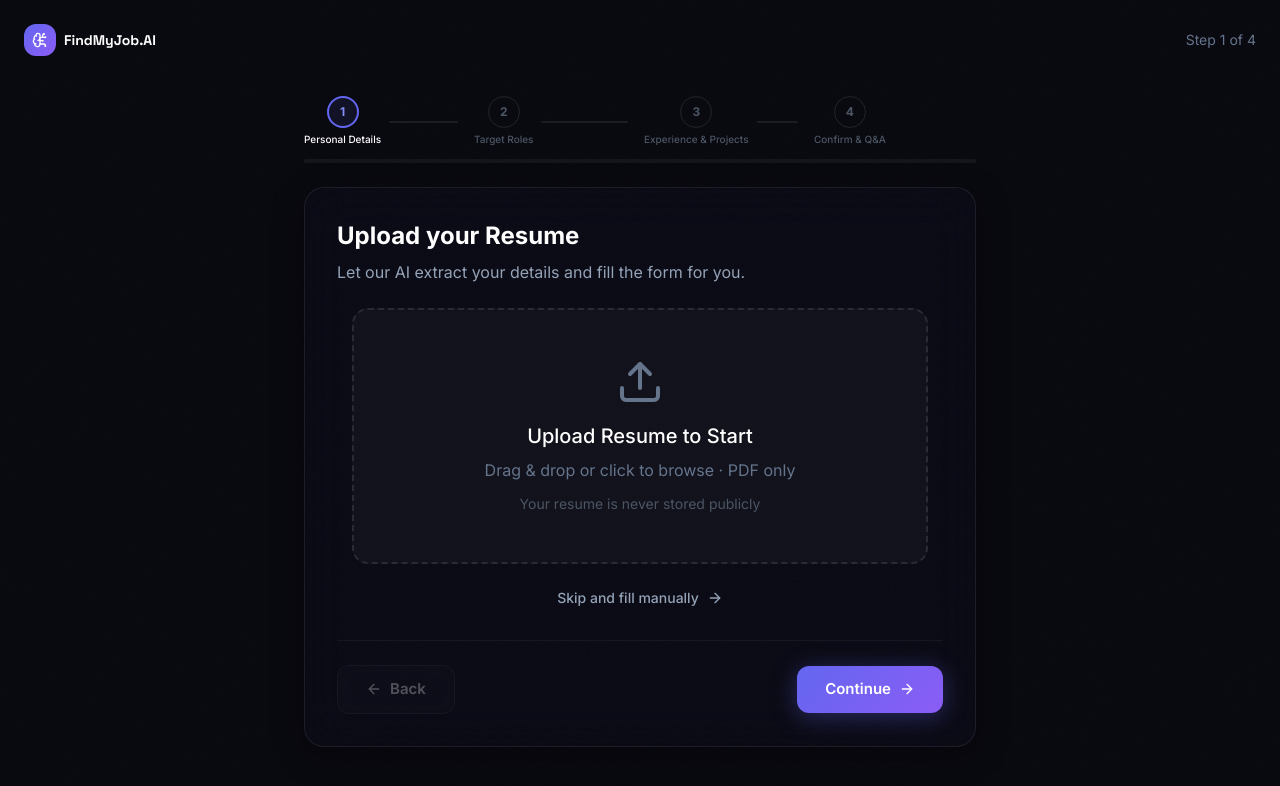
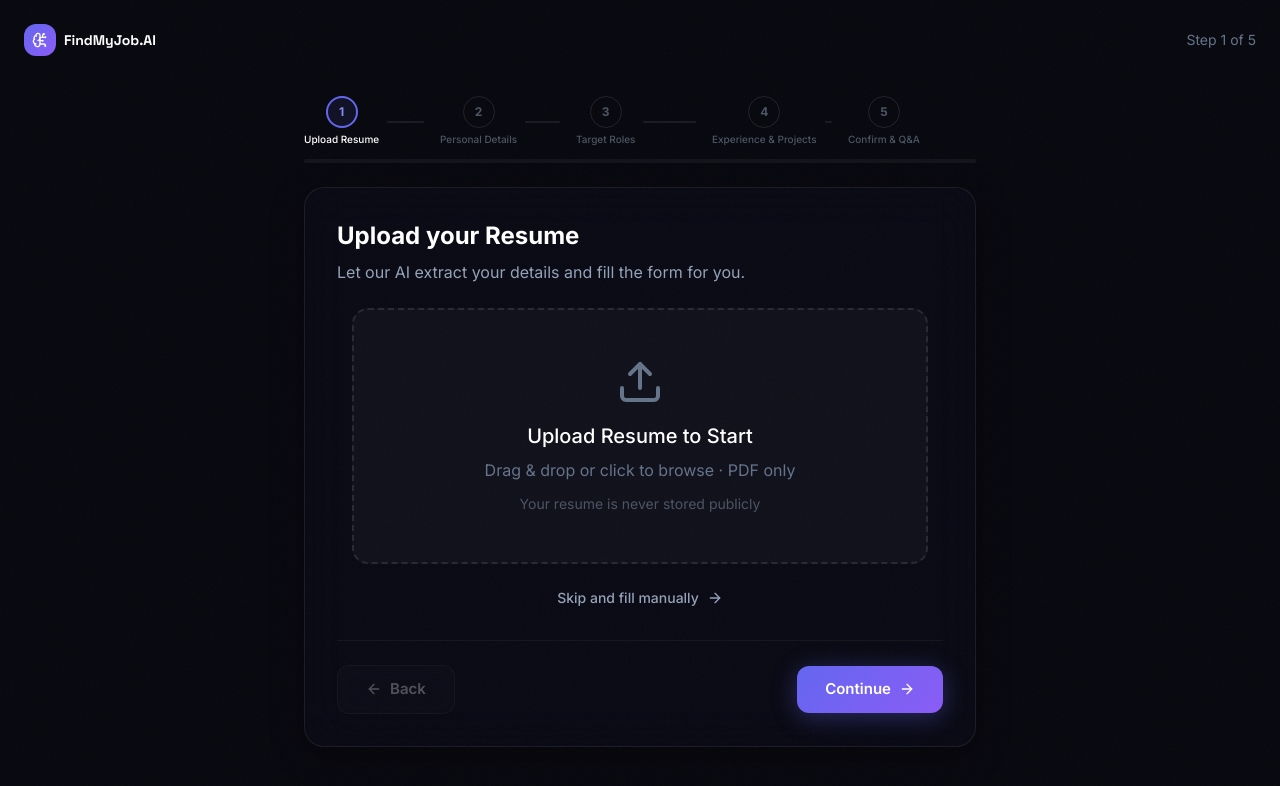
Before and after one commit to ravichandrareddy2712-bit/Fill_My_Job, a Next.js app: page /onboarding in a window 1280 px wide. Shown: the top 786 px of the page. Built offline with nearby package versions, Linux system fonts and the light colour scheme.

Commit message:
fix: resolve progress bar UI and step count for new 5-step onboarding flow

```diff
--- a/src/app/onboarding/page.tsx
+++ b/src/app/onboarding/page.tsx
@@ -32,10 +32,11 @@ const GENDER_OPTIONS = ['Male', 'Female', 'Non-binary', 'Prefer not to say']
 const WORK_TYPE_OPTIONS = ['Remote', 'Hybrid', 'Onsite', 'Any']
 
 const steps = [
-  { id: 1, title: 'Personal Details', icon: User, description: 'Basic info about you' },
-  { id: 2, title: 'Target Roles', icon: Briefcase, description: 'What you\'re looking for' },
-  { id: 3, title: 'Experience & Projects', icon: BookOpen, description: 'Resume Details' },
-  { id: 4, title: 'Confirm & Q&A', icon: CheckCircle2, description: 'Review & common answers' },
+  { id: 1, title: 'Upload Resume', icon: Upload, description: 'Quick auto-fill' },
+  { id: 2, title: 'Personal Details', icon: User, description: 'Basic info about you' },
+  { id: 3, title: 'Target Roles', icon: Briefcase, description: 'What you\'re looking for' },
+  { id: 4, title: 'Experience & Projects', icon: BookOpen, description: 'Resume Details' },
+  { id: 5, title: 'Confirm & Q&A', icon: CheckCircle2, description: 'Review & common answers' },
 ]
 
 // ─── Field Component ──────────────────────────────────────────
@@ -447,7 +448,7 @@ export default function OnboardingPage() {
           </div>
           <span className="font-display font-bold text-white text-sm">FindMyJob.AI</span>
         </Link>
-        <span className="text-[#64748b] text-sm">Step {step} of 4</span>
+        <span className="text-[#64748b] text-sm">Step {step} of 5</span>
       </div>
 
       <div className="flex-1 flex items-start justify-center px-4 py-4 relative z-10">
```
